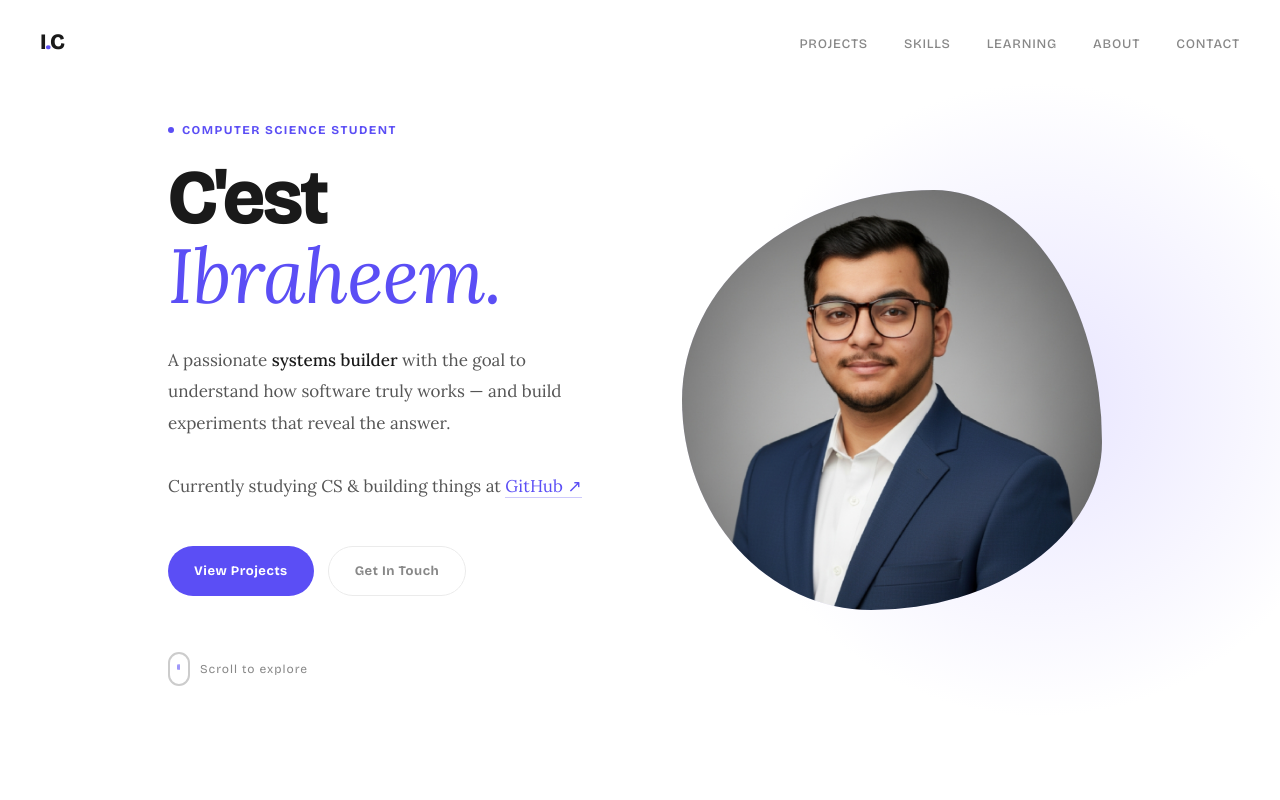
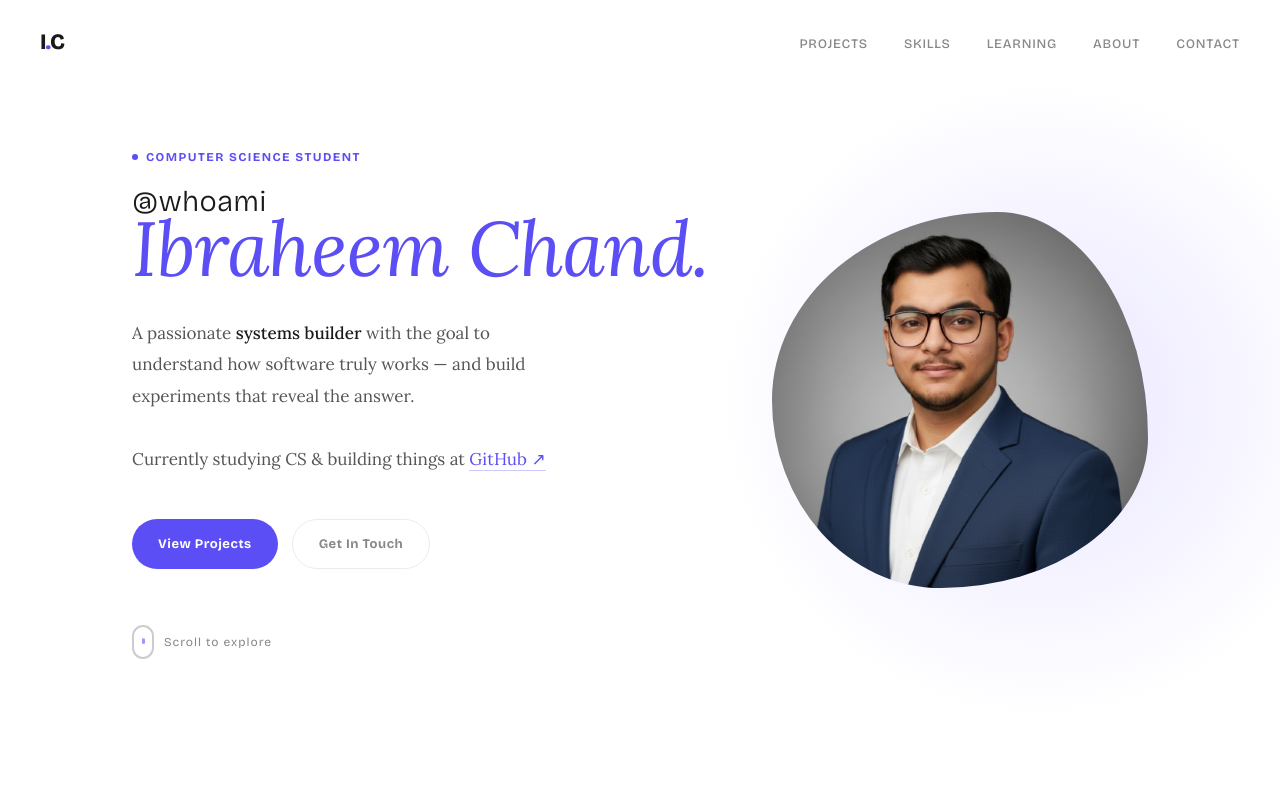
Before and after one commit to ibraheemchand/My-Portfolio, a plain HTML site: page index.html in a window 1280 px wide. Shown: the top 800 px of the page. Drawn offline with nearby package versions, Linux system fonts and the light colour scheme.

Commit message:
Changes @whoami

```diff
--- a/index.html
+++ b/index.html
@@ -40,7 +40,7 @@
       <div class="hero-inner">
         <div>
           <p class="hero-tag">Computer Science Student</p>
-          <h1 class="hero-name">C'est<br><em>Ibraheem.</em></h1>
+          <h1 class="hero-name"><span class="hero-whoami">@whoami</span><em>Ibraheem Chand.</em></h1>
           <p class="hero-desc">
             A passionate <strong>systems builder</strong> with the goal to understand how software truly works — and build experiments that reveal the answer.<br><br>
             Currently studying CS &amp; building things at
--- a/styles.css
+++ b/styles.css
@@ -155,7 +155,17 @@ nav.scrolled {
 }
 .hero-name em {
   font-style: italic; font-family: var(--font-body); font-weight: 400;
-  color: var(--accent); letter-spacing: -1px;
+  color: var(--accent); letter-spacing: -1px; white-space: nowrap;
+}
+.hero-whoami {
+  font-size: 0.38em;
+  font-weight: 300;
+  letter-spacing: 0.02em;
+  color: var(--text);
+  font-family: var(--font-head);
+  display: block;
+  margin-bottom: -6px;
+  line-height: 1;
 }
 .hero-desc {
   margin-top: 28px; font-size: 17px; color: #555; line-height: 1.85;
```
